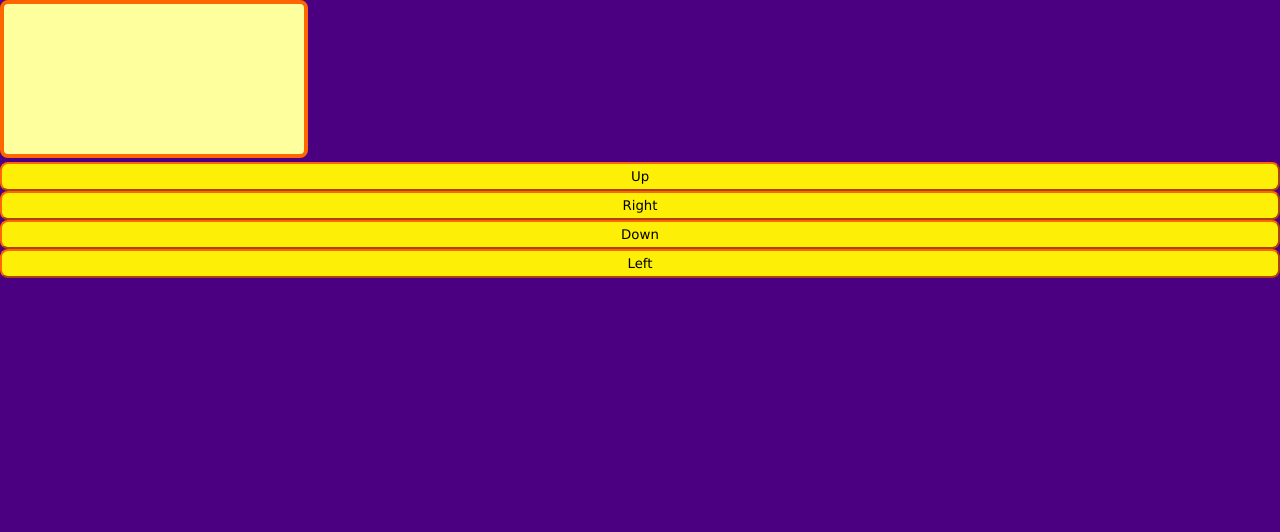
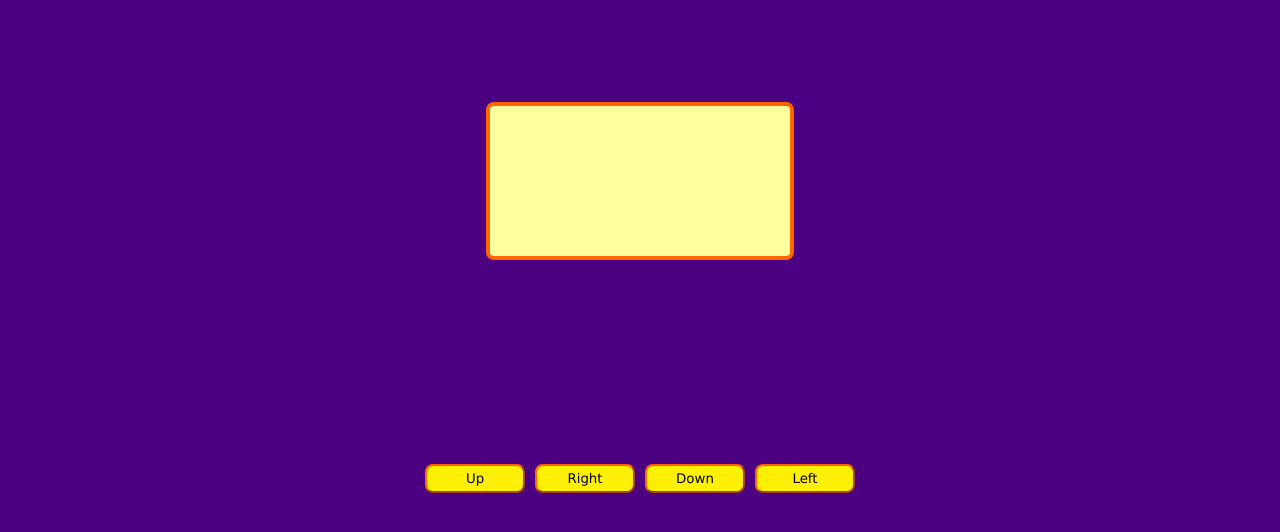
Before and after one commit to Christiano0407/first_videogame, a plain HTML site: page index.html in a window 1280 px wide. Drawn offline with Linux system fonts and the light colour scheme.

Commit message:
add canvas

```diff
--- a/src/css/btnStyle.css
+++ b/src/css/btnStyle.css
@@ -12,7 +12,7 @@ button:not(:last-child) {
     margin-right: 10px;
 }
 
-.btn {
+.btns {
     display: flex;
     justify-content: center;
     flex-wrap: wrap;
--- a/style.css
+++ b/style.css
@@ -39,7 +39,7 @@ span {
     letter-spacing: 0.1rem;
 }
 
-.game-container {
+.game__container {
     display: flex;
     align-items: center;
     justify-content: center;
```
